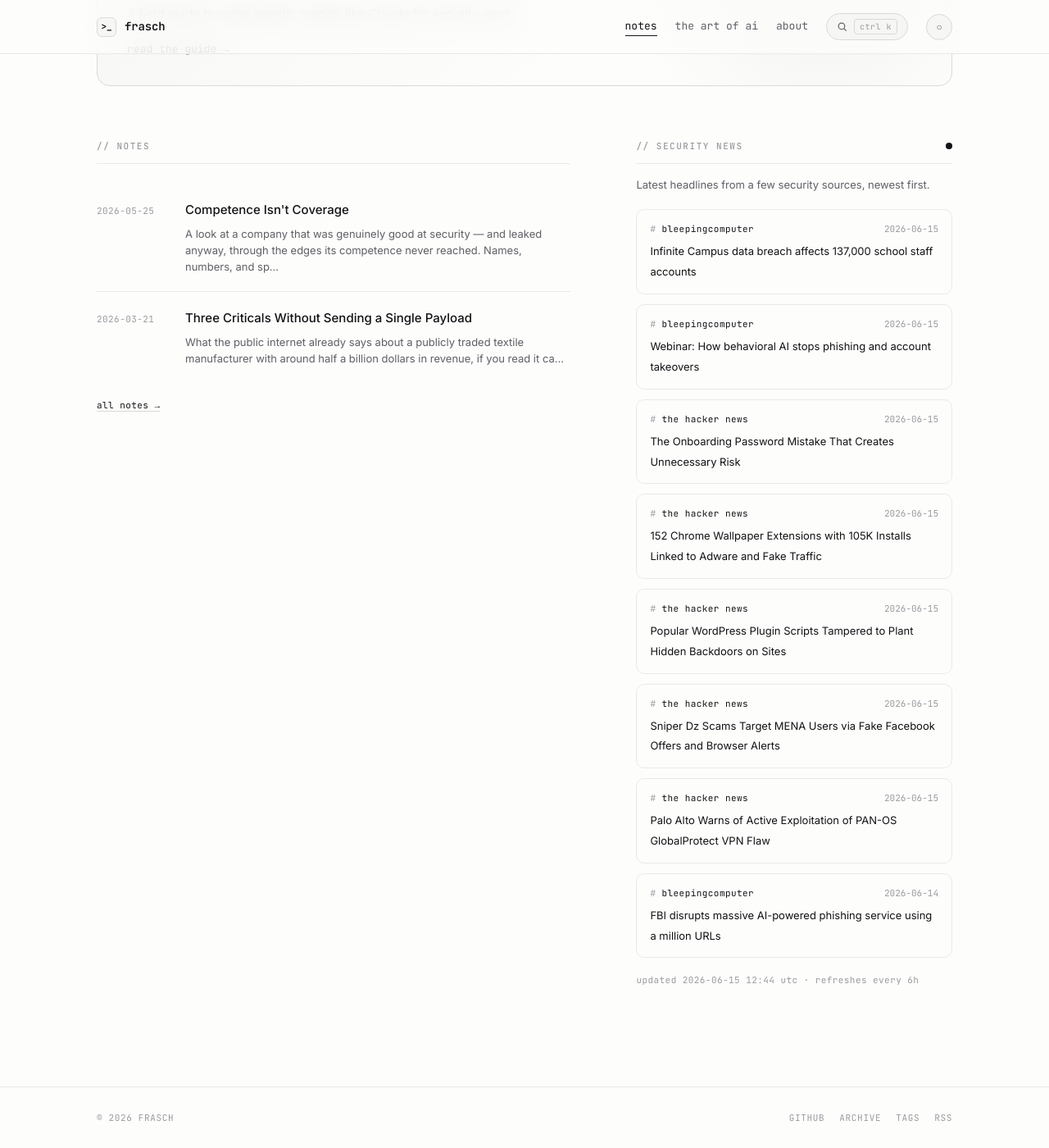
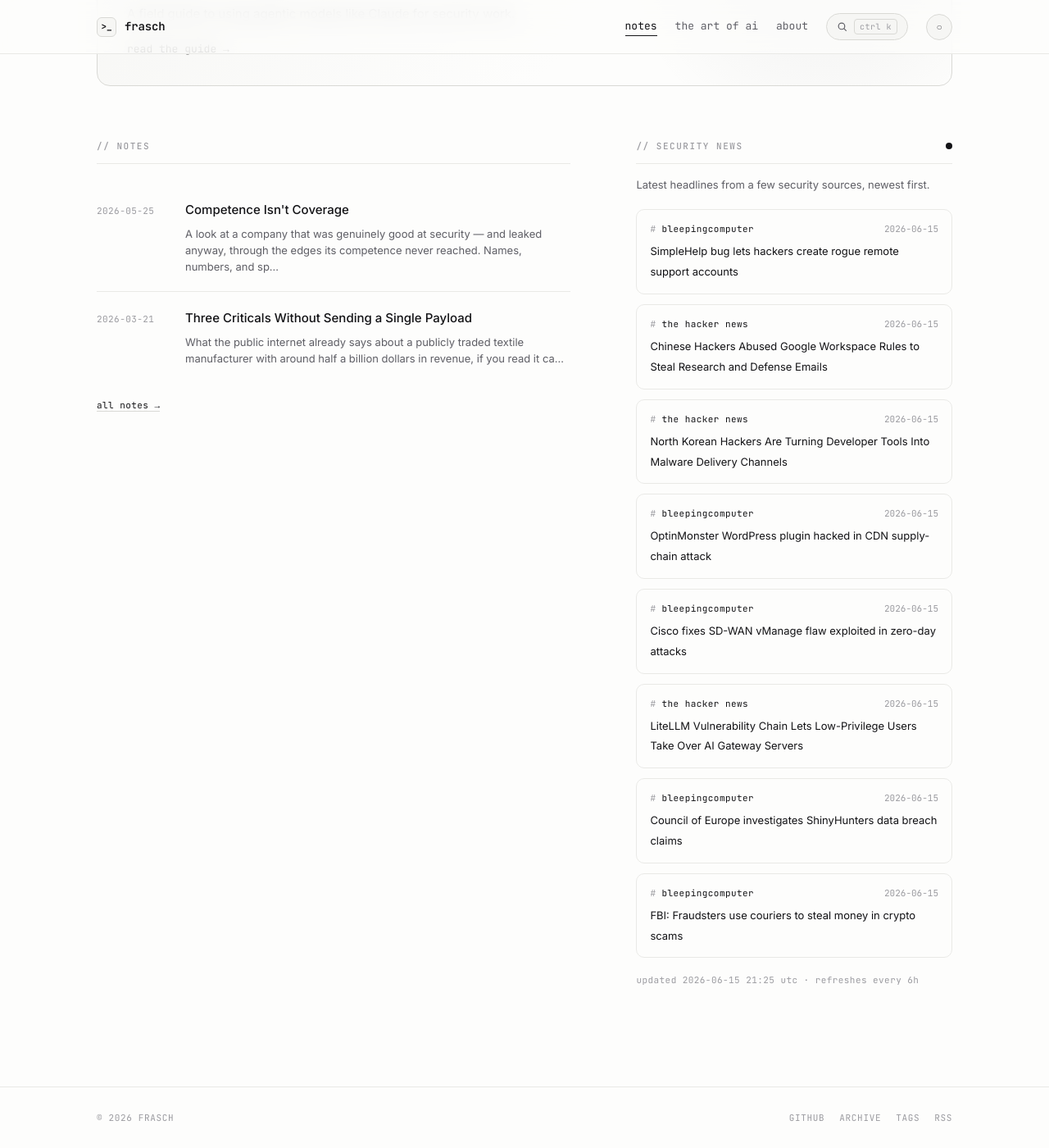
Before and after one commit to whoisfrasch/frasch, a Jekyll site: the page built from index.html, in a window 1280 px wide and 1400 px high, scrolled down 615 px. Shown: the whole window at 82% size. Built offline with Jekyll 4.4.1, drawn with Linux system fonts in a browser that asks for light colours.

Commit message:
Refresh security news feed

```diff
--- a/_data/news.json
+++ b/_data/news.json
@@ -1,53 +1,53 @@
 {
-  "updated": "2026-06-15T12:44:38Z",
+  "updated": "2026-06-15T21:25:57Z",
   "items": [
     {
       "source": "bleepingcomputer",
-      "title": "Infinite Campus data breach affects 137,000 school staff accounts",
-      "link": "https://www.bleepingcomputer.com/news/security/infinite-campus-data-breach-affects-137-000-school-staff-accounts/",
-      "date": "2026-06-15T12:38:55Z"
+      "title": "SimpleHelp bug lets hackers create rogue remote support accounts",
+      "link": "https://www.bleepingcomputer.com/news/security/simplehelp-bug-lets-hackers-create-rogue-remote-support-accounts/",
+      "date": "2026-06-15T20:06:52Z"
+    },
+    {
+      "source": "the hacker news",
+      "title": "Chinese Hackers Abused Google Workspace Rules to Steal Research and Defense Emails",
+      "link": "https://thehackernews.com/2026/06/chinese-hackers-abused-google-workspace.html",
+      "date": "2026-06-15T19:44:06Z"
+    },
+    {
+      "source": "the hacker news",
+      "title": "North Korean Hackers Are Turning Developer Tools Into Malware Delivery Channels",
+      "link": "https://thehackernews.com/2026/06/north-korean-hackers-are-turning.html",
+      "date": "2026-06-15T19:32:52Z"
     },
     {
       "source": "bleepingcomputer",
-      "title": "Webinar: How behavioral AI stops phishing and account takeovers",
-      "link": "https://www.bleepingcomputer.com/news/security/webinar-how-behavioral-ai-stops-phishing-and-account-takeovers/",
-      "date": "2026-06-15T12:12:20Z"
+      "title": "OptinMonster WordPress plugin hacked in CDN supply-chain attack",
+      "link": "https://www.bleepingcomputer.com/news/security/optinmonster-wordpress-plugin-hacked-in-cdn-supply-chain-attack/",
+      "date": "2026-06-15T17:37:07Z"
+    },
+    {
+      "source": "bleepingcomputer",
+      "title": "Cisco fixes SD-WAN vManage flaw exploited in zero-day attacks",
+      "link": "https://www.bleepingcomputer.com/news/security/cisco-fixes-sd-wan-vmanage-flaw-exploited-in-zero-day-attacks/",
+      "date": "2026-06-15T17:12:42Z"
     },
     {
       "source": "the hacker news",
-      "title": "The Onboarding Password Mistake That Creates Unnecessary Risk",
-      "link": "https://thehackernews.com/2026/06/the-onboarding-password-mistake-that.html",
-      "date": "2026-06-15T11:30:00Z"
-    },
-    {
-      "source": "the hacker news",
-      "title": "152 Chrome Wallpaper Extensions with 105K Installs Linked to Adware and Fake Traffic",
-      "link": "https://thehackernews.com/2026/06/152-chrome-wallpaper-extensions-with.html",
-      "date": "2026-06-15T11:07:50Z"
-    },
-    {
-      "source": "the hacker news",
-      "title": "Popular WordPress Plugin Scripts Tampered to Plant Hidden Backdoors on Sites",
-      "link": "https://thehackernews.com/2026/06/popular-wordpress-plugin-scripts.html",
-      "date": "2026-06-15T09:59:38Z"
-    },
-    {
-      "source": "the hacker news",
-      "title": "Sniper Dz Scams Target MENA Users via Fake Facebook Offers and Browser Alerts",
-      "link": "https://thehackernews.com/2026/06/sniper-dz-scams-target-mena-users-via.html",
-      "date": "2026-06-15T06:30:22Z"
-    },
-    {
-      "source": "the hacker news",
-      "title": "Palo Alto Warns of Active Exploitation of PAN-OS GlobalProtect VPN Flaw",
-      "link": "https://thehackernews.com/2026/06/palo-alto-warns-of-active-exploitation.html",
-      "date": "2026-06-15T06:17:32Z"
+      "title": "LiteLLM Vulnerability Chain Lets Low-Privilege Users Take Over AI Gateway Servers",
+      "link": "https://thehackernews.com/2026/06/litellm-vulnerability-chain-lets-low.html",
+      "date": "2026-06-15T16:39:01Z"
     },
     {
       "source": "bleepingcomputer",
-      "title": "FBI disrupts massive AI-powered phishing service using a million URLs",
-      "link": "https://www.bleepingcomputer.com/news/security/fbi-disrupts-massive-ai-powered-phishing-service-using-a-million-urls/",
-      "date": "2026-06-14T14:36:23Z"
+      "title": "Council of Europe investigates ShinyHunters data breach claims",
+      "link": "https://www.bleepingcomputer.com/news/security/council-of-europe-investigates-shinyhunters-data-breach-claims/",
+      "date": "2026-06-15T16:37:11Z"
+    },
+    {
+      "source": "bleepingcomputer",
+      "title": "FBI: Fraudsters use couriers to steal money in crypto scams",
+      "link": "https://www.bleepingcomputer.com/news/security/fbi-fraudsters-use-couriers-to-steal-money-in-crypto-scams/",
+      "date": "2026-06-15T15:30:23Z"
     }
   ]
 }
```
